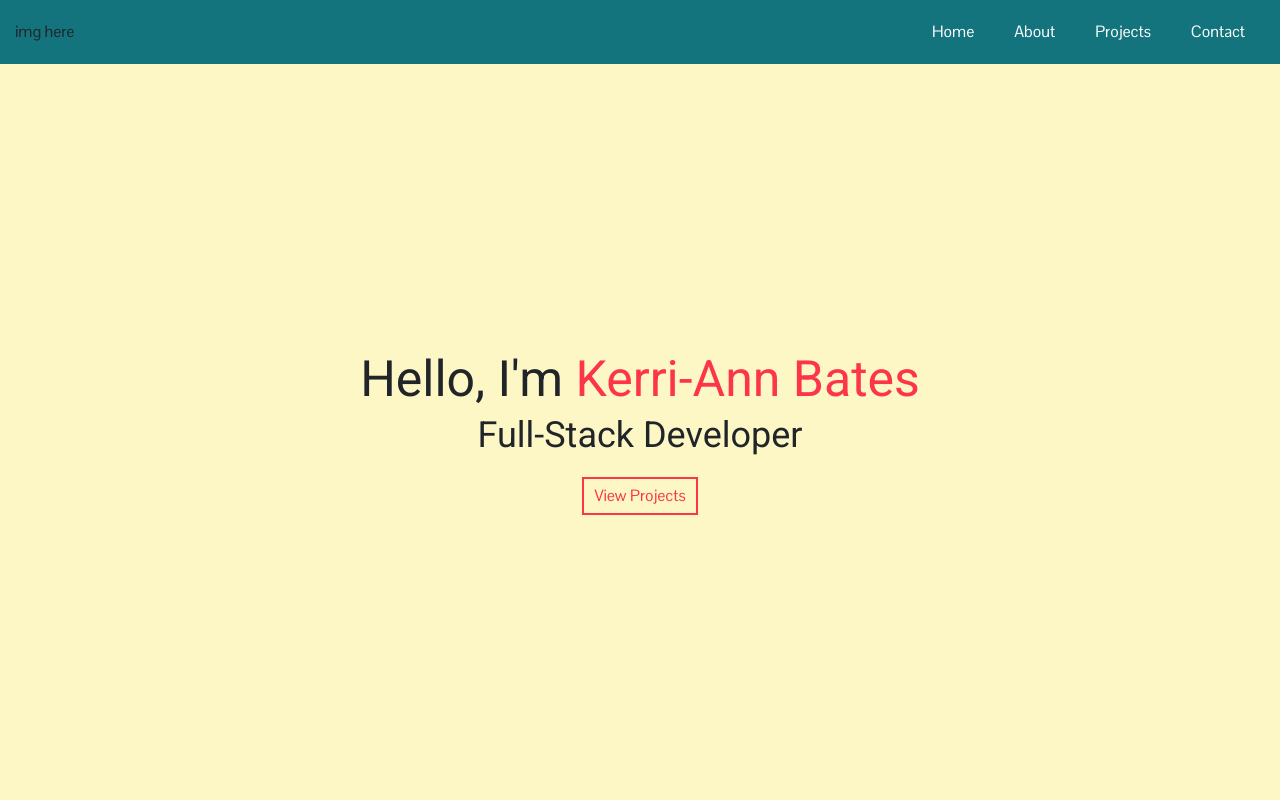
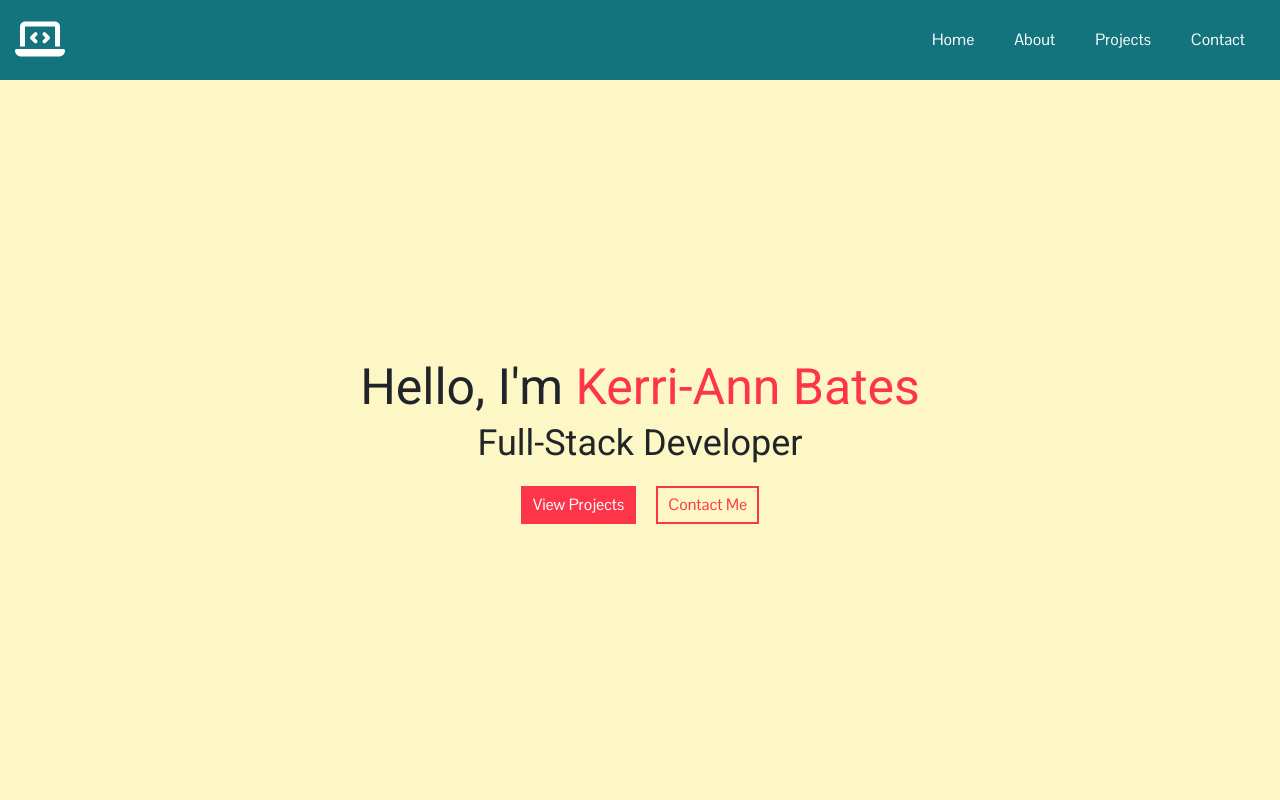
Before and after one commit to Kerri-AnnBates/official-portfolio, a React (Create React App) app: page / in a window 1280 px wide. Shown: the top 800 px of the page. Built offline with nearby package versions, Linux system fonts and the light colour scheme.

Commit message:
style cleanups

```diff
--- a/src/components/header/Jumbotron.js
+++ b/src/components/header/Jumbotron.js
@@ -9,7 +9,8 @@ const Jumbotron = () => {
 					<div className="intro-content">
 						<h1>Hello, I'm <span className="pop">Kerri-Ann Bates</span></h1>
 						<h2>Full-Stack Developer</h2>
-						<a href="#projects">View Projects</a>
+						<a href="#projects" className="full-btn">View Projects</a>
+						<a href="#contact" className="clear-btn">Contact Me</a>
 					</div>
 				</div>
 			</Container>
--- a/src/components/header/Navbar.js
+++ b/src/components/header/Navbar.js
@@ -7,14 +7,14 @@ const Navbar = () => {
 			<Container fluid={true}>
 				<div className="nav-wrapper">
 					<div className="logo">
-						<div>img here</div>
+						<div><i class="fas fa-laptop-code"></i></div>
 					</div>
 					<nav>
 						<ul>
 							<li><a href="#">Home</a></li>
 							<li><a href="#about">About</a></li>
 							<li><a href="#projects">Projects</a></li>
-							<li><a href="#">Contact</a></li>
+							<li><a href="#contact">Contact</a></li>
 						</ul>
 					</nav>
 				</div>
--- a/src/components/main/Contact.js
+++ b/src/components/main/Contact.js
@@ -7,7 +7,7 @@ const Contact = () => {
 			<Container>
 				<div className="sub-titles"><h2>Connect With Me</h2></div>
 				<p>Feel free to reach out with any questions. I'm interested in full-stack web development positions.</p>
-				<a href="#" className="resume">Resume</a>
+				<a href="#" className="full-btn" title="Resume">Resume</a>
 				<div className="connect-links">
 					<a href="https://www.linkedin.com/in/kerri-ann-bates-0b4970129/" target="_blank" title="LinkedIn"><i class="fab fa-linkedin"></i></a>
 					<a href="mailto:bates.kerriann@gmail.com" title="Email"><i class="fas fa-envelope-square"></i></a>
--- a/src/styles/contact.scss
+++ b/src/styles/contact.scss
@@ -1,10 +1,5 @@
 .contact-details {
 	text-align: center;
-
-	a.resume {
-		display: inline-block;
-		@include fullButtonlink($secondaryColor);
-	}
 }
 
 .connect-links {
--- a/src/styles/global.scss
+++ b/src/styles/global.scss
@@ -76,3 +76,11 @@ img {
 		}
 	}
 }
+
+.clear-btn {
+	@include clearButtonlink($secondaryColor);
+}
+
+.full-btn {
+	@include fullButtonlink($secondaryColor);
+}
--- a/src/styles/jumbotron.scss
+++ b/src/styles/jumbotron.scss
@@ -22,7 +22,7 @@
 	}
 
 	a {
-		@include clearButtonlink($secondaryColor);
-		margin-top: 1.5rem;
+		// margin-top: 1.5rem;
+		margin       : 1.5rem 1rem;
 	}
 }
--- a/src/styles/nav.scss
+++ b/src/styles/nav.scss
@@ -1,6 +1,11 @@
 .nav-bar {
 	background-color: $mainColor;
-	padding         : 2rem 0;
+	padding         : 1rem 0;
+
+	.logo {
+		font-size: 4rem;
+		color    : #fff;
+	}
 }
 
 .nav-wrapper {
```
